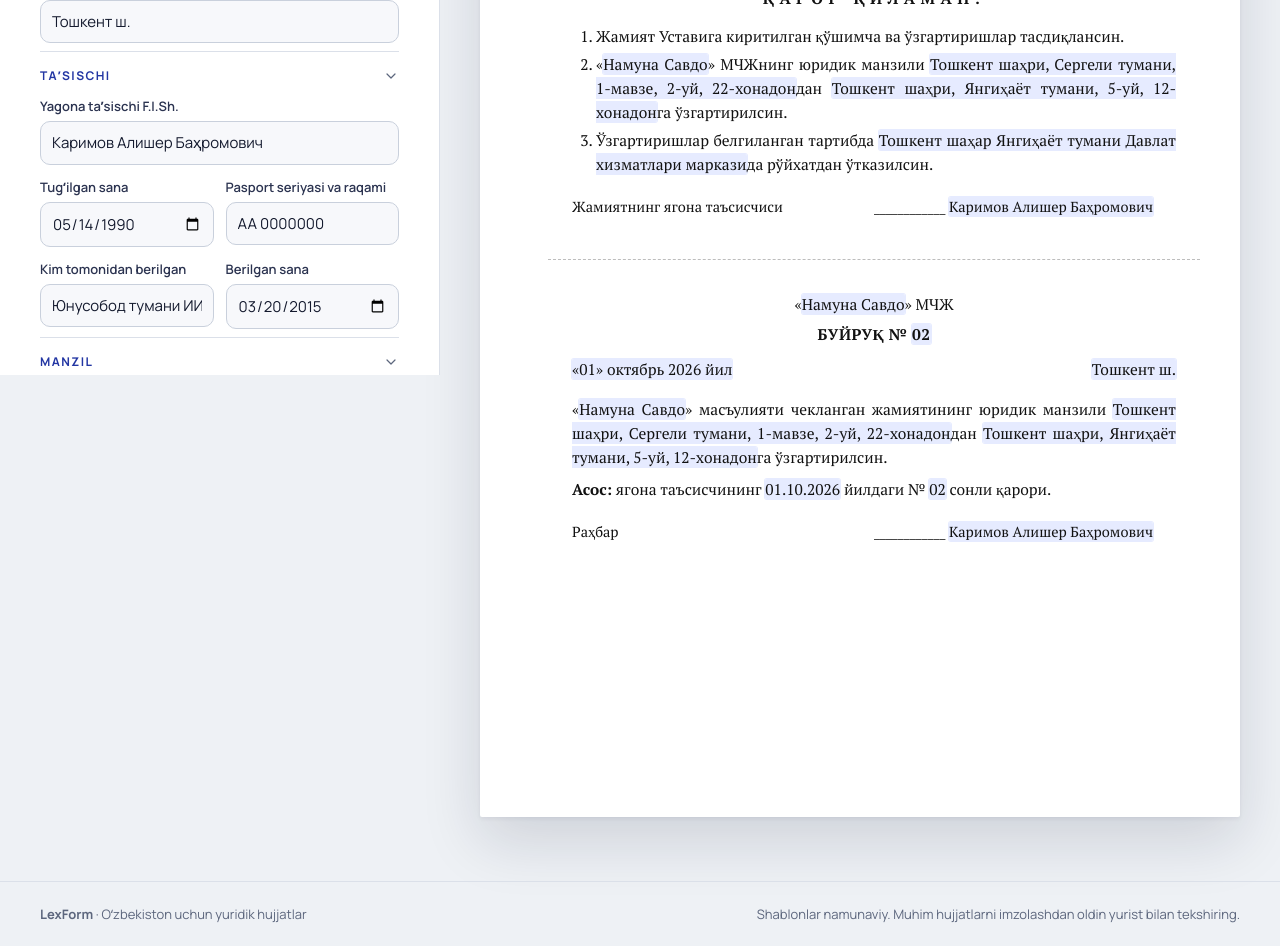
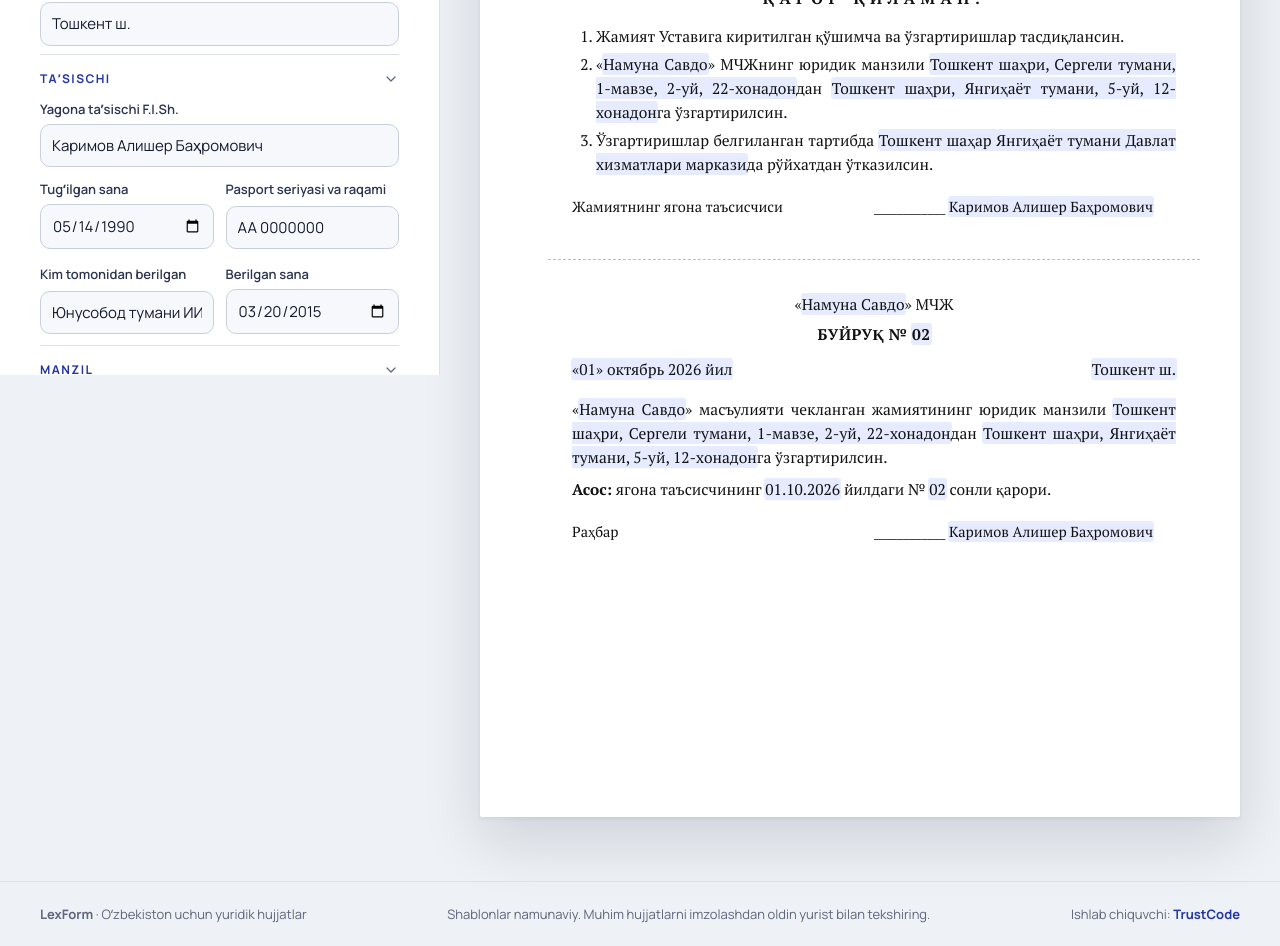
Before and after one commit to AOB-Creator/LexForm, an Angular app: page /t/address-change in a window 1280 px wide. Shown: the part 560-1506 px from the top of the page. Built offline with nearby package versions, Linux system fonts and the light colour scheme; a web font is replaced by a local one.

Commit message:
Align paired form fields; add 'Developed by TrustCode' footer link
Co-Authored-By: Claude Opus 5.5 <noreply@anthropic.com>
Claude-Session: https://claude.ai/code/session_016PTJx8SeufDxVXmW4dvm7V

```diff
--- a/src/app/app.ts
+++ b/src/app/app.ts
@@ -14,6 +14,7 @@ import { Header } from './layout/header';
     <footer class="foot no-print">
       <span><b>LexForm</b> · {{ 'app.tagline' | t }}</span>
       <span>{{ 'foot.note' | t }}</span>
+      <a class="dev" href="https://trustcode.uz" target="_blank" rel="noopener">{{ 'foot.dev' | t }} <b>TrustCode</b></a>
     </footer>
   `,
   styles: `
@@ -24,6 +25,9 @@ import { Header } from './layout/header';
       padding: 22px var(--gutter); border-top: 1px solid var(--line);
       color: var(--muted); font-size: 13px;
     }
+    .dev { color: inherit; text-decoration: none; white-space: nowrap; }
+    .dev b { color: var(--primary); }
+    .dev:hover b { text-decoration: underline; }
   `,
 })
 export class App {
--- a/src/app/core/i18n/dictionary.ts
+++ b/src/app/core/i18n/dictionary.ts
@@ -40,6 +40,7 @@ export const DICT = {
   'how.3.t': t('Yuklab oling', 'Скачайте', 'Download'),
   'how.3.d': t('Word (.doc) fayl, chop etish yoki PDF — kirill yoki lotin yozuvida.', 'Файл Word (.doc), печать или PDF — кириллицей или латиницей.', 'Word (.doc), print or PDF — in Cyrillic or Latin script.'),
 
+  'foot.dev': t('Ishlab chiquvchi:', 'Разработано', 'Developed by'),
   'foot.note': t(
     'Shablonlar namunaviy. Muhim hujjatlarni imzolashdan oldin yurist bilan tekshiring.',
     'Шаблоны типовые. Перед подписанием важных документов проконсультируйтесь с юристом.',
--- a/src/app/features/editor/editor.scss
+++ b/src/app/features/editor/editor.scss
@@ -45,7 +45,9 @@ h1 { font: 600 clamp(20px, 2.4vw, 28px)/1.2 var(--f-display); letter-spacing: -.
 .group summary::-webkit-details-marker { display: none; }
 .group:not([open]) summary app-icon { transform: rotate(-90deg); }
 .group-body { display: grid; gap: 12px; padding-top: 4px; }
-.pair { display: grid; grid-template-columns: 1fr 1fr; gap: 12px; align-items: start; }
+.pair { display: grid; grid-template-columns: 1fr 1fr; grid-template-rows: repeat(4, auto); column-gap: 12px; row-gap: 0; align-items: start; }
+.pair > .f { grid-row: span 4; grid-template-rows: subgrid; row-gap: 5px; align-items: end; }
+.pair > .f > .hint { align-self: start; }
 
 .f { display: grid; gap: 5px; min-width: 0; align-content: start; }
 .f label { font-size: 13px; font-weight: 600; color: var(--ink-2); }
@@ -54,6 +56,7 @@ h1 { font: 600 clamp(20px, 2.4vw, 28px)/1.2 var(--f-display); letter-spacing: -.
   border: 1px solid var(--line-2); background: var(--raised); color: var(--ink);
   transition: border-color .15s, box-shadow .15s, background .15s;
 }
+.f input, .f select { min-height: 42px; }
 .f textarea { resize: vertical; min-height: 72px; }
 .f input:focus, .f select:focus, .f textarea:focus { outline: none; border-color: var(--primary); background: var(--surface); box-shadow: 0 0 0 4px var(--primary-soft); }
 .f .num { font-family: var(--f-mono); font-variant-numeric: tabular-nums; }
@@ -113,7 +116,8 @@ h1 { font: 600 clamp(20px, 2.4vw, 28px)/1.2 var(--f-display); letter-spacing: -.
   .work[data-tab="form"] .preview, .work[data-tab="doc"] .form { display: none; }
 }
 @media (max-width: 520px) {
-  .pair { grid-template-columns: 1fr; }
+  .pair { grid-template-columns: 1fr; grid-template-rows: none; row-gap: 12px; }
+  .pair > .f { grid-row: auto; grid-template-rows: none; }
   .actions .btn { flex: 1 1 auto; justify-content: center; }
   .script { width: 100%; justify-content: space-between; margin: 0; }
 }
```
